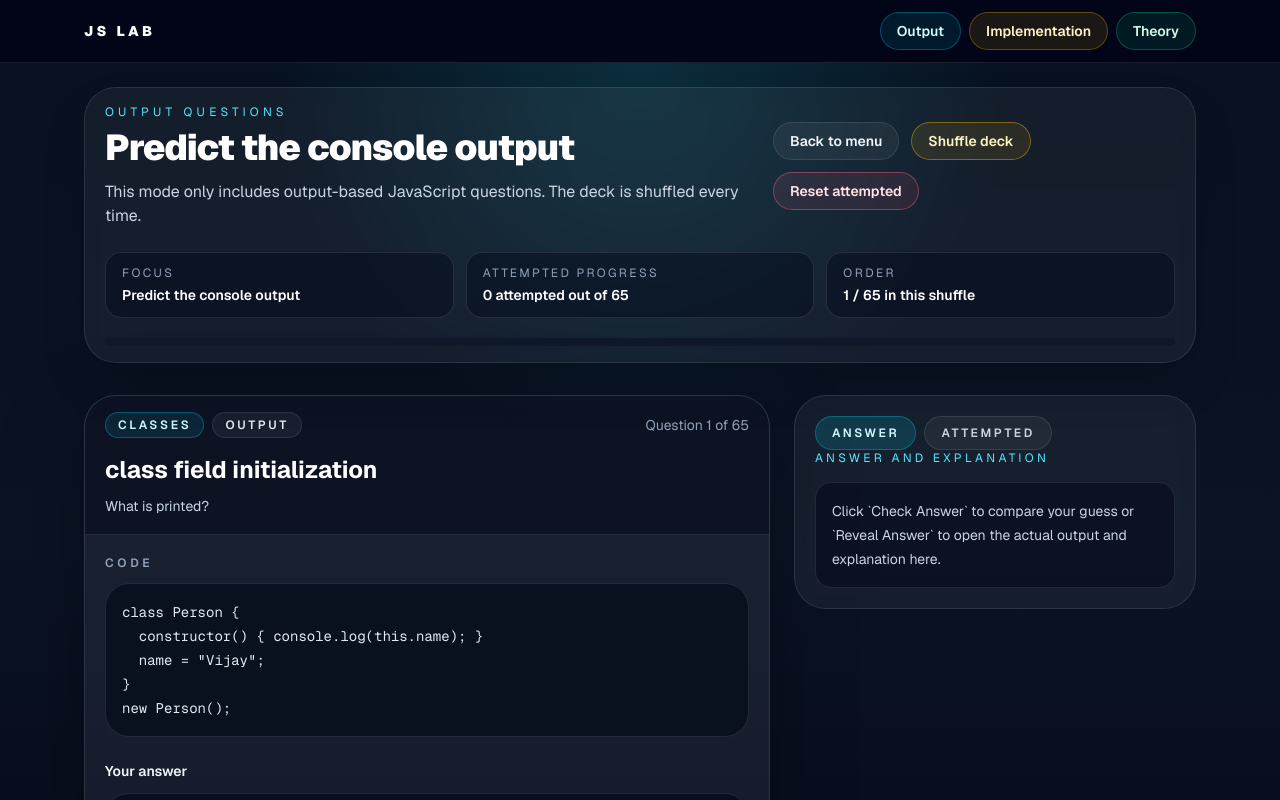
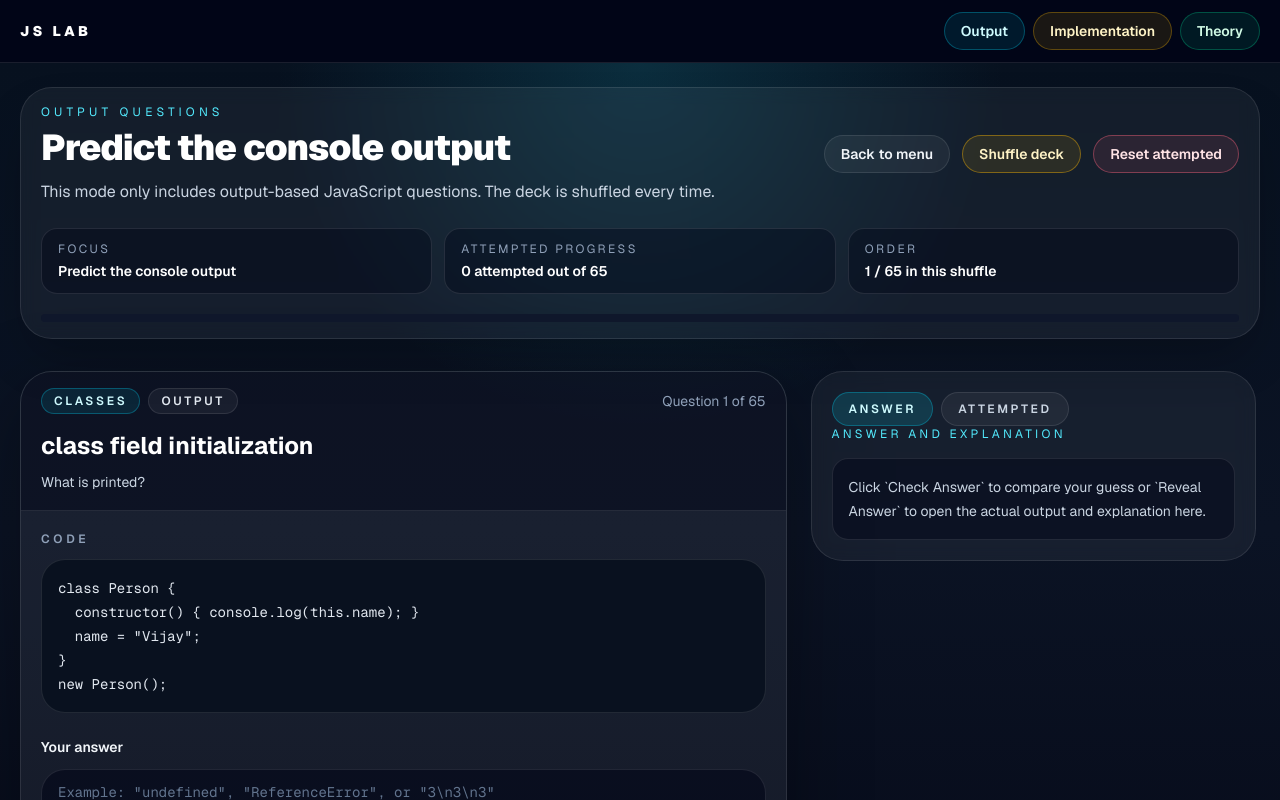
Before and after one commit to jitendersuryabhangautam/hoisting-quiz, a Next.js app: page /output in a window 1280 px wide. Shown: the top 800 px of the page. Built offline with nearby package versions, Linux system fonts and the light colour scheme.

Commit message:
fixed something

```diff
--- a/app/layout.js
+++ b/app/layout.js
@@ -29,7 +29,7 @@ export default function RootLayout({ children }) {
     >
       <body className="min-h-full flex flex-col bg-slate-950 text-slate-100">
         <header className="sticky top-0 z-50 border-b border-white/10 bg-slate-950/90 backdrop-blur">
-          <div className="mx-auto flex w-full max-w-6xl flex-wrap items-center justify-between gap-3 px-3 py-3 sm:px-4 lg:px-5">
+          <div className="mx-auto flex w-full max-w-[96rem] flex-wrap items-center justify-between gap-3 px-3 py-3 sm:px-4 lg:px-5">
             <Link
               href="/"
               className="text-sm font-black tracking-[0.25em] text-white"
--- a/app/page.js
+++ b/app/page.js
@@ -27,7 +27,7 @@ const sections = [
 export default function Home() {
   return (
     <main className="min-h-screen bg-[radial-gradient(circle_at_top,rgba(34,211,238,0.16),transparent_28%),linear-gradient(180deg,#07111f_0%,#050816_100%)] text-slate-100">
-      <div className="mx-auto flex min-h-screen w-full max-w-6xl flex-col px-3 py-6 sm:px-4 lg:px-5">
+      <div className="mx-auto flex min-h-screen w-full max-w-[96rem] flex-col px-3 py-6 sm:px-4 lg:px-5">
         <header className="rounded-4xl border border-white/10 bg-white/5 px-5 py-8 shadow-2xl backdrop-blur">
           <p className="text-xs uppercase tracking-[0.35em] text-cyan-300">
             JavaScript interview lab
--- a/app/theory/page.js
+++ b/app/theory/page.js
@@ -4,7 +4,7 @@ import { theorySections } from "@/lib/javascriptContent";
 export default function TheoryPage() {
   return (
     <main className="min-h-screen bg-[radial-gradient(circle_at_top,_rgba(250,204,21,0.14),_transparent_28%),linear-gradient(180deg,_#140f08_0%,_#0e1220_55%,_#050816_100%)] text-slate-100">
-      <div className="mx-auto w-full max-w-6xl px-3 py-6 sm:px-4 lg:px-5">
+      <div className="mx-auto w-full max-w-[96rem] px-3 py-6 sm:px-4 lg:px-5">
         <header className="rounded-[2rem] border border-white/10 bg-white/5 px-4 py-5 shadow-2xl backdrop-blur md:px-5">
           <div className="flex flex-col gap-4 md:flex-row md:items-center md:justify-between">
             <div>
--- a/components/PracticeMode.js
+++ b/components/PracticeMode.js
@@ -446,7 +446,7 @@ export default function PracticeMode({
           </button>
         </div>
       ) : null}
-      <div className="mx-auto flex min-h-screen w-full max-w-6xl flex-col px-3 py-6 sm:px-4 lg:px-5">
+      <div className="mx-auto flex min-h-screen w-full max-w-[96rem] flex-col px-3 py-6 sm:px-4 lg:px-5">
         {deck.length === 0 && !reviewQuestion ? (
           <div className="grid gap-6 lg:grid-cols-[1.2fr_0.8fr]">
             <div className="flex flex-col items-center justify-center min-h-[60vh] rounded-4xl border border-white/10 bg-white/5 px-4 py-6 text-center backdrop-blur sm:px-5">
@@ -592,8 +592,8 @@ export default function PracticeMode({
               </div>
             </header>
 
-            <section className="grid gap-6 lg:grid-cols-[1.45fr_0.85fr]">
-              <article className="overflow-hidden rounded-4xl border border-white/10 bg-white/6 shadow-[0_24px_80px_rgba(0,0,0,0.35)]">
+            <section className="grid gap-6 lg:grid-cols-[1.45fr_0.85fr] lg:items-start">
+              <article className="self-start overflow-hidden rounded-4xl border border-white/10 bg-white/6 shadow-[0_24px_80px_rgba(0,0,0,0.35)]">
                 <div className="border-b border-white/10 bg-slate-950/50 px-4 py-4 sm:px-5">
                   <div className="flex flex-wrap items-center justify-between gap-3">
                     <div className="flex flex-wrap gap-2">
@@ -880,7 +880,7 @@ export default function PracticeMode({
                 </div>
               </article>
 
-              <aside className="space-y-6">
+              <aside className="space-y-6 lg:sticky lg:top-20 lg:max-h-[calc(100vh-5rem)] lg:overflow-y-auto lg:pr-1">
                 <section className="rounded-4xl border border-white/10 bg-white/5 p-5 backdrop-blur">
                   {displayQuestion.type === "implementation" &&
                   (isReviewingAttempted || isRevealed) ? (
```
